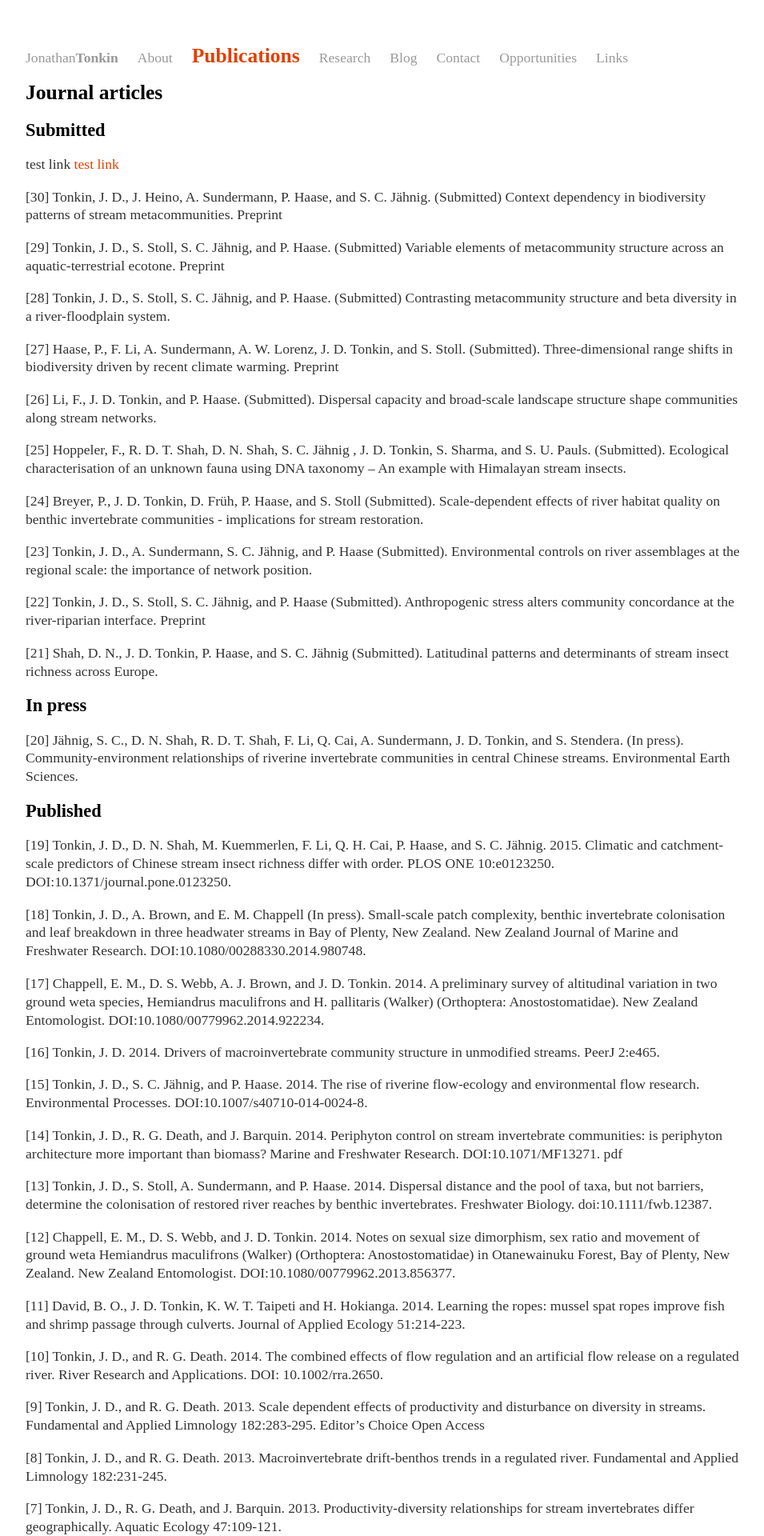
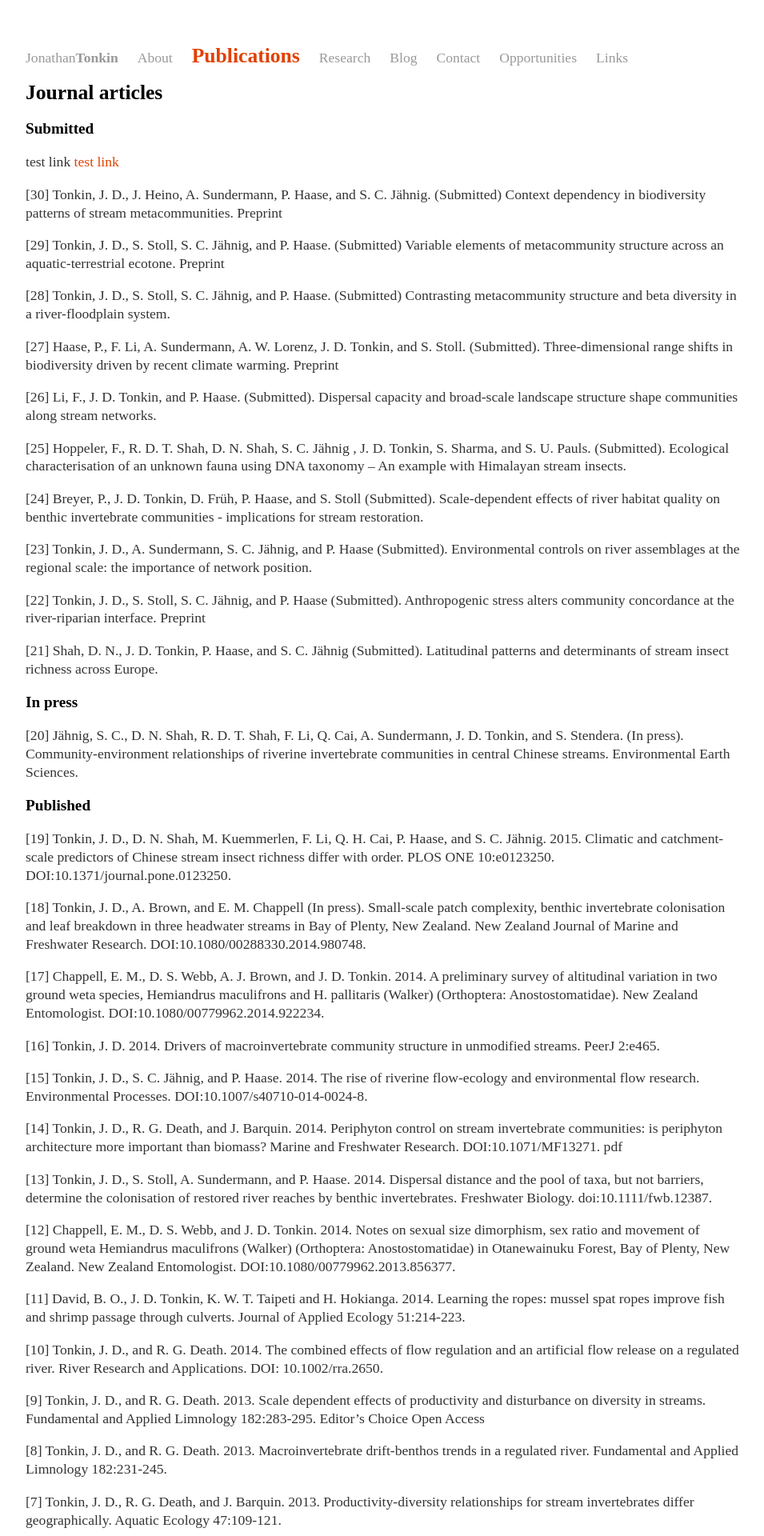
Before and after one commit to jdtonkin/jdtonkin.github.io, a Jekyll site: the page built from Publications/index.html, in a window 1280 px wide. Shown: the top 1920 px of the page at 80% size, without its empty margins (160-1115 px from the left). Built offline with Jekyll 4.4.1, drawn with Linux system fonts in a browser that asks for light colours.

```diff
--- a/Publications/index.html
+++ b/Publications/index.html
@@ -6,7 +6,7 @@ title: Publications
 		<div class="Publications">
 			<h1>Journal articles</h1>
 
-<h2>Submitted</h2>
+<h3>Submitted</h3>
 
 <p>test link <a href="http://jonathantonkin.weebly.com/">test link</a></p>
 
@@ -30,11 +30,11 @@ title: Publications
 
 <p>[21] Shah, D. N., J. D. Tonkin, P. Haase, and S. C. Jähnig (Submitted). Latitudinal patterns and determinants of stream insect richness across Europe.</p>
 
-<h2>In press</h2>
+<h3>In press</h3>
 
 <p>[20] Jähnig, S. C., D. N. Shah, R. D. T. Shah, F. Li,  Q. Cai, A. Sundermann, J. D. Tonkin, and S. Stendera. (In press). Community-environment relationships of riverine invertebrate communities in central Chinese streams. Environmental Earth Sciences.</p>
 
-<h2>Published</h2>
+<h3>Published</h3>
 
 <p>[19] Tonkin, J. D., D. N. Shah, M. Kuemmerlen, F. Li, Q. H. Cai, P. Haase, and S. C. Jähnig. 2015. Climatic and catchment-scale predictors of Chinese stream insect richness differ with order. PLOS ONE 10:e0123250.
 DOI:10.1371/journal.pone.0123250.</p>
```
